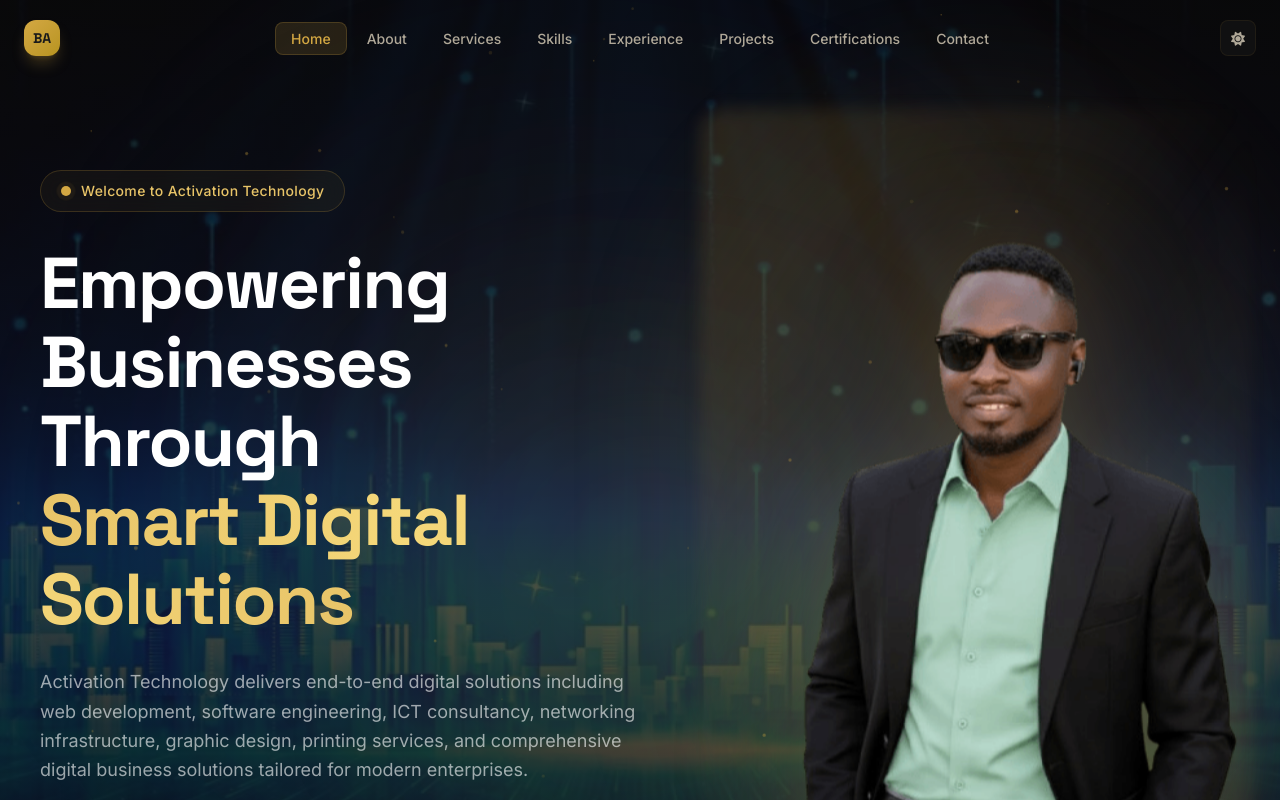
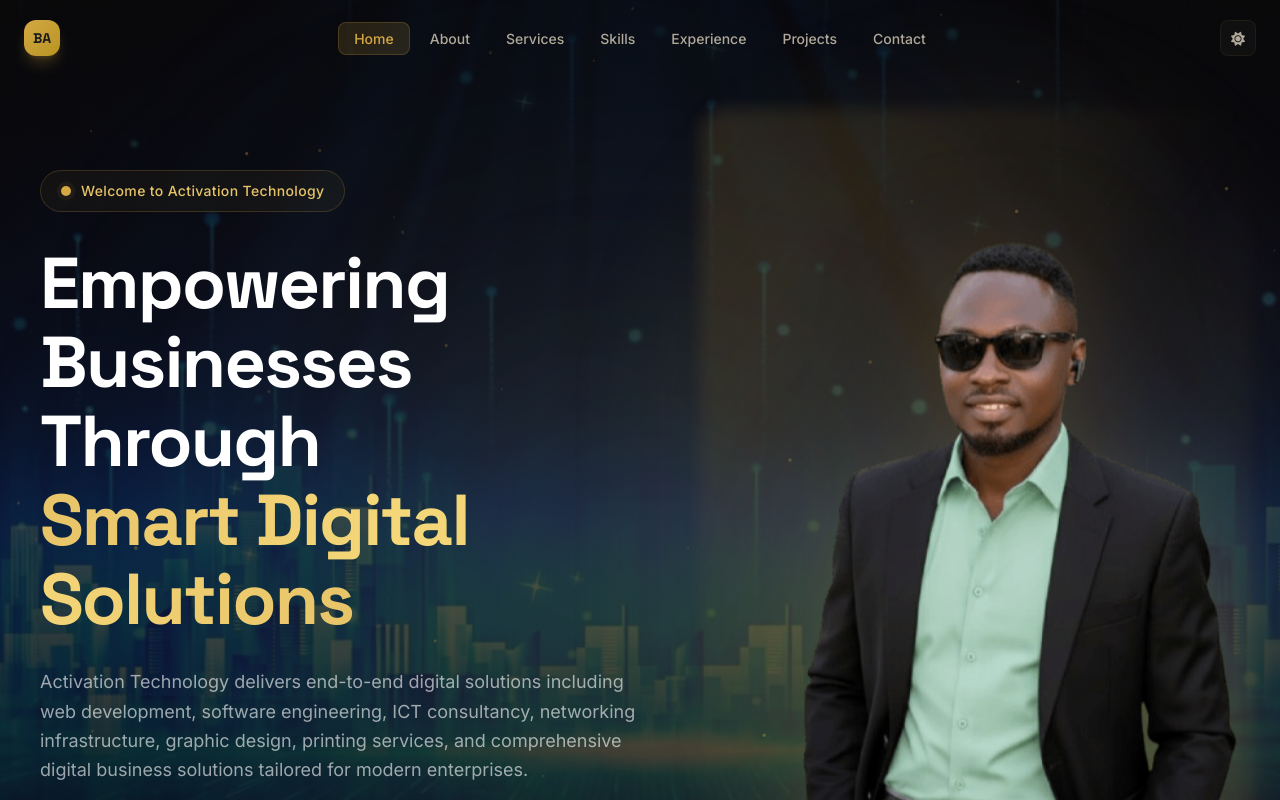
Before and after one commit to stg246/Bright-Portfolio, a Next.js app: page / in a window 1280 px wide. Shown: the top 800 px of the page. Built offline with nearby package versions, Linux system fonts and the light colour scheme.

Commit message:
feat: remove certifications section from site (nav, page, sitemap)

```diff
--- a/src/app/certifications/CertificationsClient.tsx
+++ /dev/null
@@ -1,31 +0,0 @@
-"use client";
-
-import { motion } from "framer-motion";
-import SectionTitle from "@/components/ui/SectionTitle";
-import { certifications } from "@/data/certifications";
-
-export default function CertificationsClient() {
-  return (
-    <div className="pt-28 pb-20">
-      <section className="max-w-7xl mx-auto px-6">
-        <SectionTitle label="Credentials" title="Certifications" description="Professional certifications and achievements." />
-
-        <div className="grid grid-cols-1 md:grid-cols-2 lg:grid-cols-3 gap-6">
-          {certifications.map((cert, i) => (
-            <motion.div key={i} initial={{ opacity: 0, y: 30 }} whileInView={{ opacity: 1, y: 0 }} viewport={{ once: true }} transition={{ delay: i * 0.1, duration: 0.5 }} className="group card-base rounded-2xl p-6 relative overflow-hidden">
-              <div className="absolute top-0 left-0 w-full h-1 bg-gradient-to-r from-[#d4a843] via-[#e8c468] to-[#d4a843]" />
-              <div className="flex items-start justify-between mb-4">
-                <div className="w-12 h-12 rounded-xl bg-gradient-to-br from-[#d4a843] to-[#b8941f] flex items-center justify-center text-[#1a1a1a] shadow-lg shadow-[#d4a843]/20">
-                  <i className="fa-solid fa-certificate text-lg" />
-                </div>
-              </div>
-              <h3 className="text-base font-bold font-[family-name:var(--font-heading)] text-[var(--text-primary)] mb-1 group-hover:text-[var(--accent)] transition-colors">{cert.title}</h3>
-              <p className="text-sm text-[var(--text-secondary)] mb-2">{cert.issuer}</p>
-              <p className="text-xs text-[var(--text-muted)]"><i className="fa-solid fa-calendar text-[8px] mr-1" />{cert.date}</p>
-            </motion.div>
-          ))}
-        </div>
-      </section>
-    </div>
-  );
-}
--- a/src/app/certifications/page.tsx
+++ /dev/null
@@ -1,12 +0,0 @@
-import type { Metadata } from "next";
-import CertificationsClient from "./CertificationsClient";
-
-export const metadata: Metadata = {
-  title: "Certifications",
-  description:
-    "Professional certifications and qualifications earned by Bright Aggrey in ICT and software engineering.",
-};
-
-export default function CertificationsPage() {
-  return <CertificationsClient />;
-}
--- a/src/app/sitemap.ts
+++ b/src/app/sitemap.ts
@@ -8,7 +8,6 @@
     "/skills",
     "/experience",
     "/projects",
-    "/certifications",
     "/contact",
   ];
 
--- a/src/data/site-config.ts
+++ b/src/data/site-config.ts
@@ -31,7 +31,6 @@
     { label: "Skills", href: "/skills" },
     { label: "Experience", href: "/experience" },
     { label: "Projects", href: "/projects" },
-    { label: "Certifications", href: "/certifications" },
     { label: "Contact", href: "/contact" },
   ],
   stats: [
```
